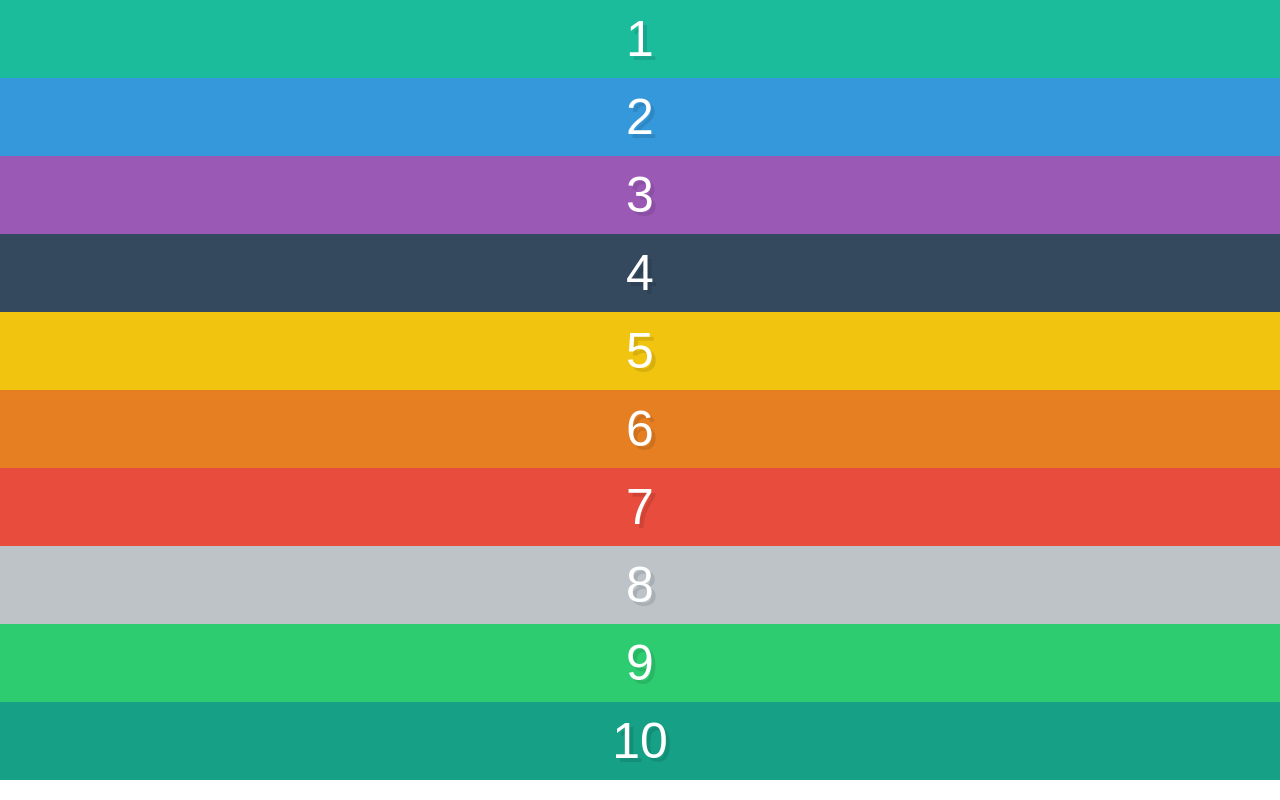
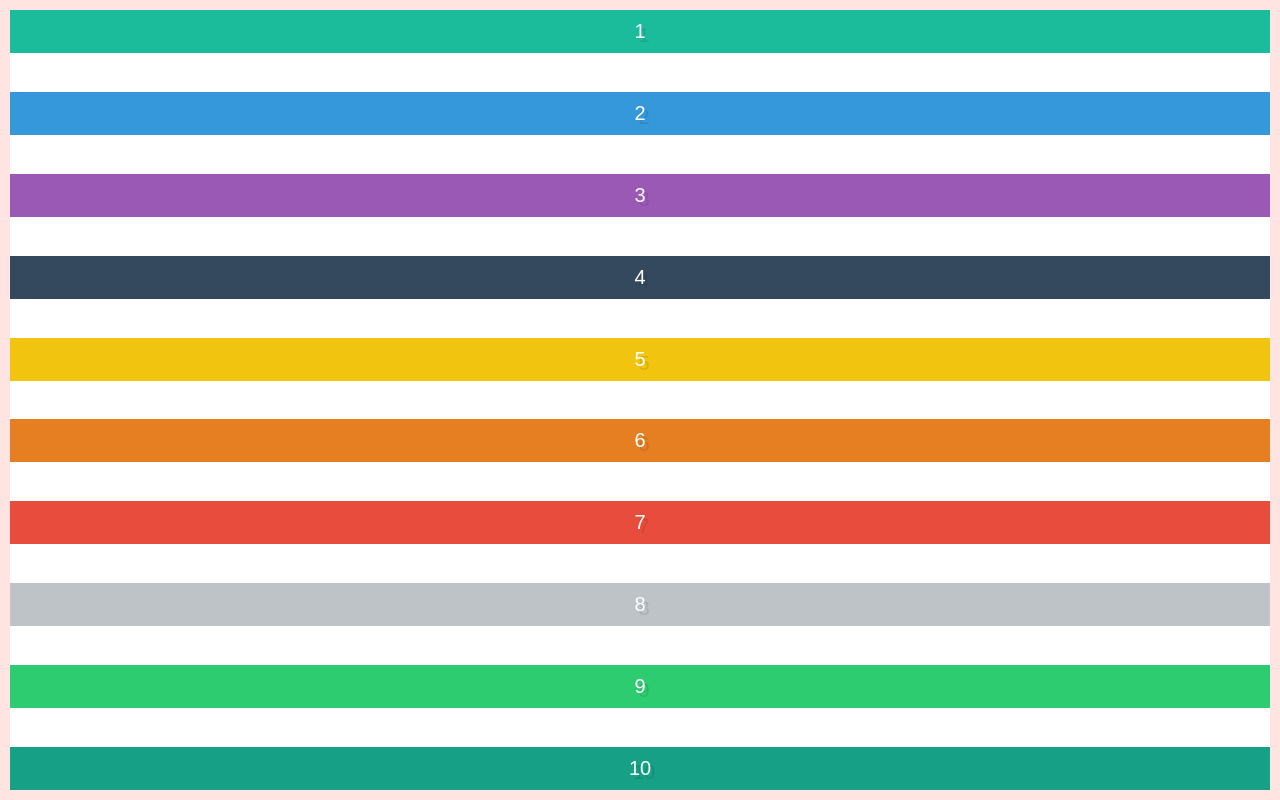
Before and after one commit to leogsouza/learn-flexbox, a plain HTML site: page alignment-and-centering/index.html in a window 1280 px wide. Drawn offline with Linux system fonts and the light colour scheme.

Commit message:
Finish alignment and centering with justify-content

```diff
--- a/alignment-and-centering/style.css
+++ b/alignment-and-centering/style.css
@@ -9,7 +9,7 @@ input[type=reset],input[type=submit]{-webkit-appearance:button;cursor:pointer;}b
 /* Some default styles to make each box visible */
 .box {
   color:white;
-  font-size: 50px;
+  font-size: 20px;
   text-align: center;
   text-shadow:4px 4px 0 rgba(0,0,0,0.1);
   padding:10px;
@@ -28,3 +28,10 @@ input[type=reset],input[type=submit]{-webkit-appearance:button;cursor:pointer;}b
 .box10 { background:#16a085;}
 
 /* Flexbox style starts here */
+.container{
+  display: flex;
+  justify-content: space-between; /* flex-start option is default */
+  border: 10px solid mistyrose;
+  flex-direction: column;
+  min-height: 100vh;
+}
```
